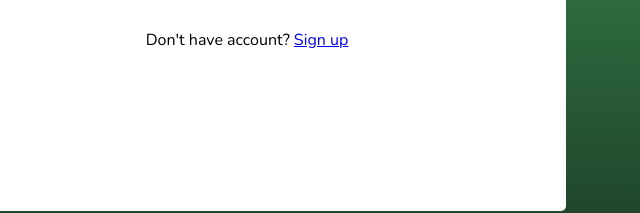
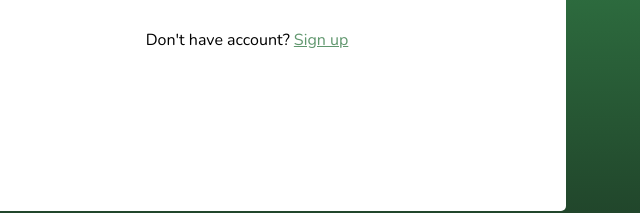
Before and after one commit to okarera-cmu-FSE24/FSE-Project1, a website: page views/login.html in a window 1280 px wide. Shown: the part 493-706 px from the top of the page, 393-1033 px from the left. Drawn offline with nearby package versions, Linux system fonts and the light colour scheme.

```diff
--- a/public/css/auth/auth.scss
+++ b/public/css/auth/auth.scss
@@ -41,6 +41,11 @@
         p{
             width: fit-content;
 
+            a{
+
+                color: #60976e;
+                text-decoration: underline;
+            }
         }
     }
 }
```
Also changed, not shown: public/css/auth/auth.css, 1 other file.
